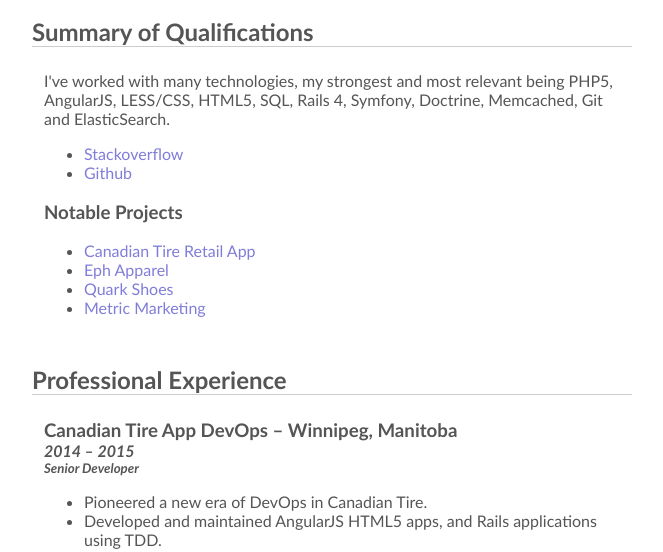
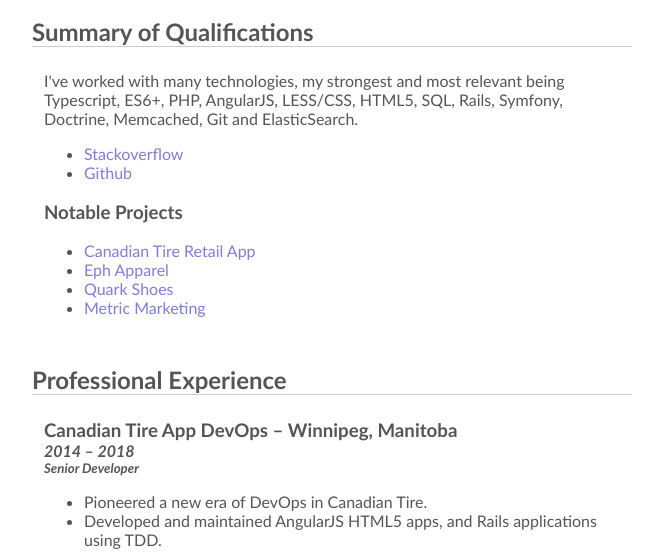
Before and after one commit to jdart/jdart.github.io, a plain HTML site: page index.html in a window 1280 px wide. Shown: the part 221-773 px from the top of the page, without its empty margins (308-971 px from the left). Drawn offline with Linux system fonts and the light colour scheme.

Commit message:
Update index.html

```diff
--- a/index.html
+++ b/index.html
@@ -60,7 +60,7 @@
 			<h2>Summary of Qualifications</h2>
 			<div class="details">
 				<p>
-					I've worked with many technologies, my strongest and most relevant being PHP5, AngularJS, LESS/CSS, HTML5, SQL, Rails 4, Symfony, Doctrine, Memcached, Git and ElasticSearch.
+					I've worked with many technologies, my strongest and most relevant being Typescript, ES6+, PHP, AngularJS, LESS/CSS, HTML5, SQL, Rails, Symfony, Doctrine, Memcached, Git and ElasticSearch.
 				</p>
 				<ul>
 					<li><a href="http://stackoverflow.com/users/143145/camomilecase">Stackoverflow</a></li>
@@ -79,7 +79,7 @@
 			<h2>Professional Experience</h2>
 			<div class="job">
 				<h3>Canadian Tire App DevOps &ndash; Winnipeg, Manitoba</h3>
-				<h4>2014 &ndash; 2015</h4>
+				<h4>2014 &ndash; 2018</h4>
 				<h5>Senior Developer</h5>
 				<ul>
 					<li>Pioneered a new era of DevOps in Canadian Tire.</li>
```
